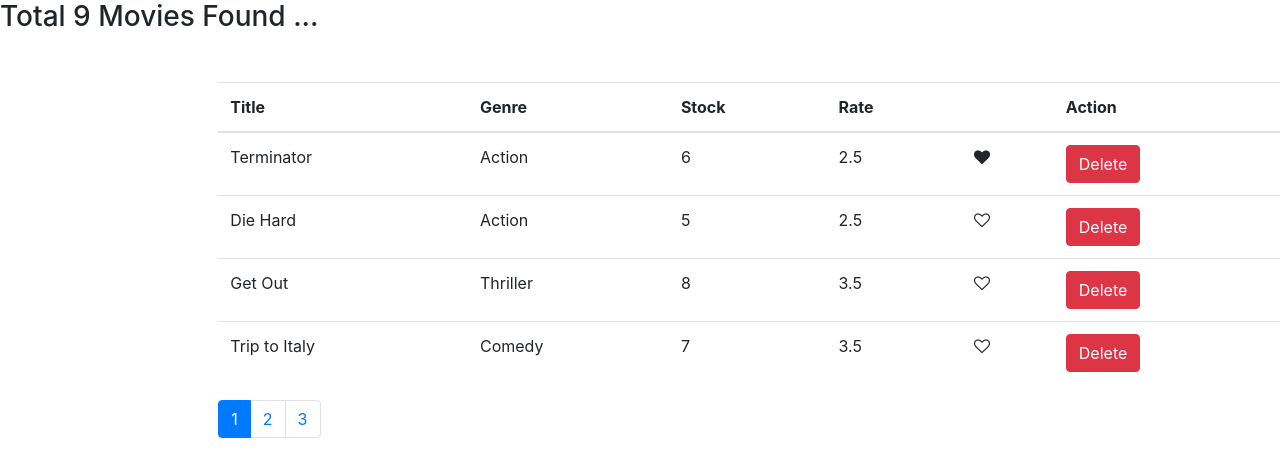
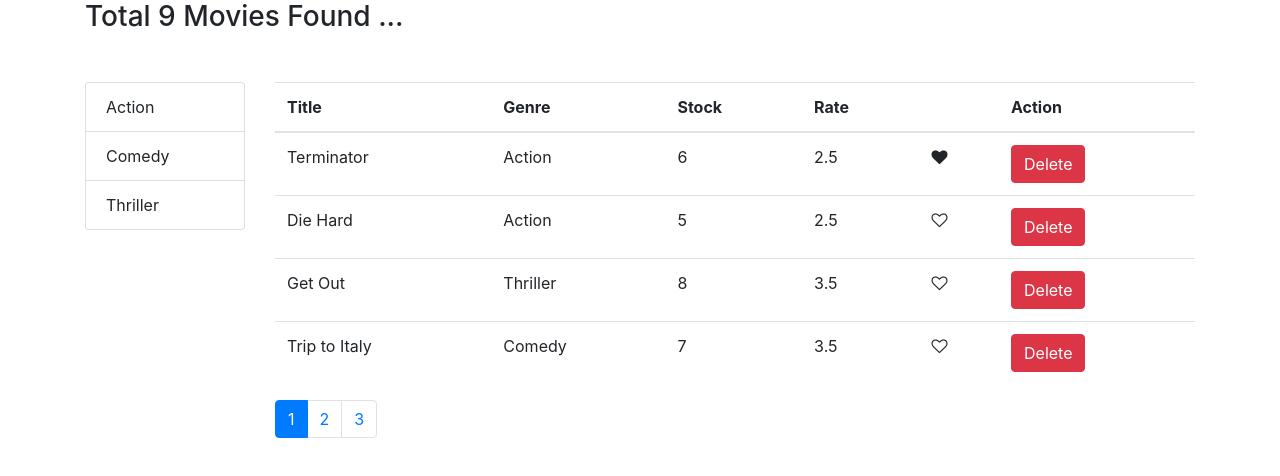
Before and after one commit to AdeelZahid/Movies-Store-Project-, a React (Create React App) app: page /movies/1 in a window 1280 px wide. Shown: the top 476 px of the page. Built offline with nearby package versions, Linux system fonts and the light colour scheme.

Commit message:
adding list group Genres of Movies

```diff
--- a/package.json
+++ b/package.json
@@ -10,6 +10,7 @@
     "bootstrap": "^4.5.0",
     "font-awesome": "^4.7.0",
     "lodash": "^4.17.20",
+    "prop-types": "^15.7.2",
     "react": "^16.13.1",
     "react-dom": "^16.13.1",
     "react-scripts": "3.4.1"
--- /dev/null
+++ b/src/components/common/listGroup.jsx
@@ -0,0 +1,27 @@
+import React from 'react';
+
+const ListGroup = (props) => {
+    const {items, textProperty, valueProperty, selectedItem, onItemSelect} = props;
+
+    return(
+        <div>
+            <ul className="list-group">
+                {items.map(item =>
+                    <li
+                        key={item[valueProperty]}
+                        className={item === selectedItem ? "list-group-item active" : "list-group-item" }
+                        onClick={() => onItemSelect(item)}
+                    >
+                    {item[textProperty] }
+                </li>)}
+            </ul>
+        </div>
+    )
+}
+
+ListGroup.defaultProps = {
+    textProperty : "name",
+    valueProperty : "_id"
+}
+
+export default ListGroup;
--- a/src/components/common/pagination.jsx
+++ b/src/components/common/pagination.jsx
@@ -1,8 +1,9 @@
-import React, {useState} from 'react';
+import React from 'react';
+import propTypes from 'prop-types';
 import _ from 'lodash';
 
 const Pagination = (props) => {
-    const {itemCount, pageSize, onPageChange, currentPage} = props;
+    const {itemCount, pageSize, currentPage, onPageChange} = props;
 
 console.log(currentPage)
 
@@ -26,6 +27,13 @@
             </nav>
         </div>
     )
+};
+
+Pagination.propTypes = {
+    itemCount: propTypes.number.isRequired,
+    pageSize: propTypes.number.isRequired,
+    currentPage: propTypes.number.isRequired,
+    onPageChange: propTypes.func.isRequired,
 }
 
 export default Pagination
--- a/src/components/movies.jsx
+++ b/src/components/movies.jsx
@@ -1,18 +1,24 @@
 import React, { Component  } from "react";
 import Like from './common/like';
 import Pagination from './common/pagination';
+import ListGroup from './common/listGroup';
 import { getMovies } from "../services/fakeMovieService";
+import {getGenres} from '../services/fakeGenreService';
 import {Paginate} from '../utils/paginate';
 
 
 class Movies extends Component {
 
   state = {
-    movies: getMovies(),
+    movies: [],
+    genres: [],
     pageSize: 4,
-    currentPage: 1
+    currentPage: 1,
   }
 
+  componentDidMount() {
+    this.setState({movies: getMovies(), genres: getGenres() });
+  }
 
    handleDelete = (movie) => {
     const movies = this.state.movies.filter((m) => m._id !== movie._id);
@@ -24,15 +30,17 @@
     const index = movies.indexOf(movie);
     movies[index] = {...movies[index]};
     movies[index].liked = !movies[index].liked;
-    // setMovies(moviess);
     this.setState({movies});
   };
 
    handlePageChange = page => {
-    // setCurrentPage({currentPage: page})
     this.setState({currentPage: page})
   }
 
+  handleGenreSelect = genre => {
+    console.log(genre);
+    this.setState({selectedGenre : genre})
+  }
 
 
 render() {
@@ -45,11 +53,19 @@
 
   return (
 
-    <div>
+    <div className="container">
 
     <h3 className="mb-5">Total {count} Movies Found ... </h3>
     <div className="row">
-      <div className="col-2"></div>
+
+      <div className="col-2">
+        <ListGroup
+          items={this.state.genres}
+          selectedItem = {this.state.selectedGenre}
+          onItemSelect={this.handleGenreSelect}
+        />
+      </div>
+
       <div className="col-10">
 
         <table className="table">
--- a/src/utils/paginate.jsx
+++ b/src/utils/paginate.jsx
@@ -1,4 +1,5 @@
 import _ from 'lodash';
+
 
 export function Paginate(items, pageNumber, pageSize){
     const startIndex = (pageNumber -1 ) * pageSize;
```
